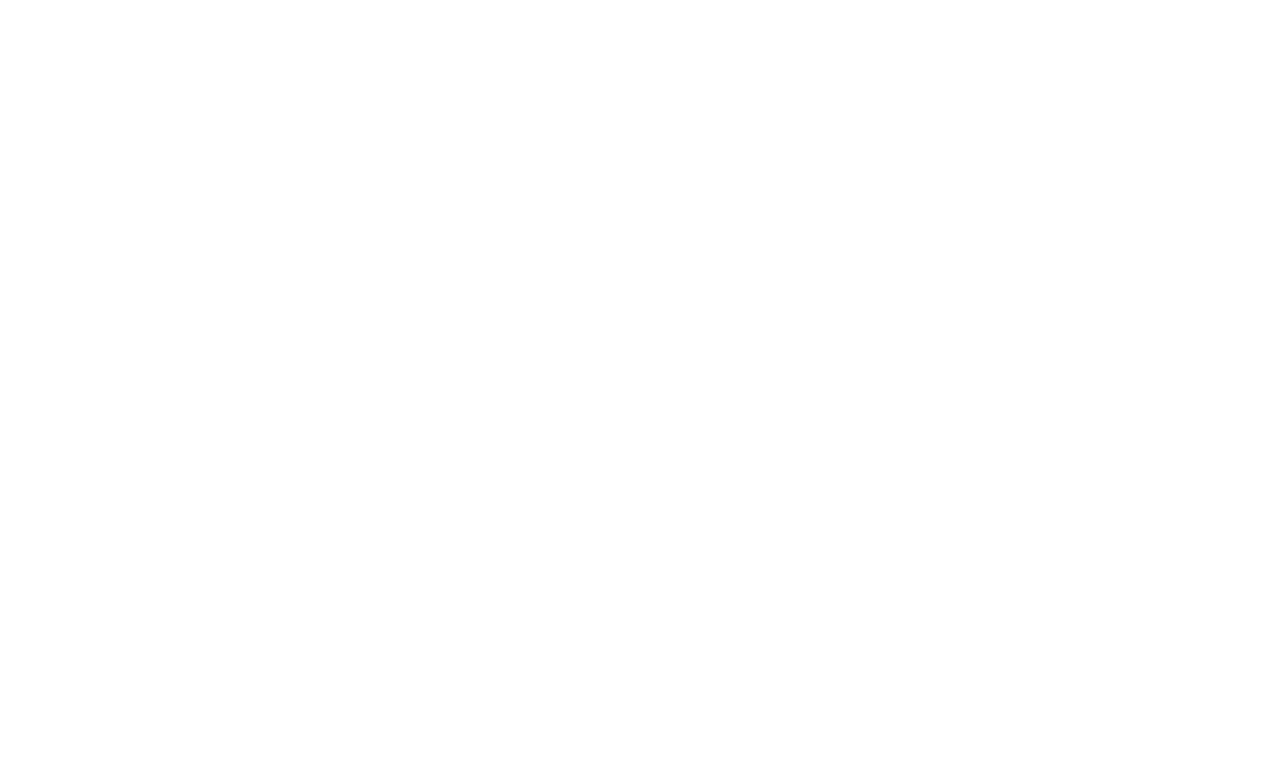
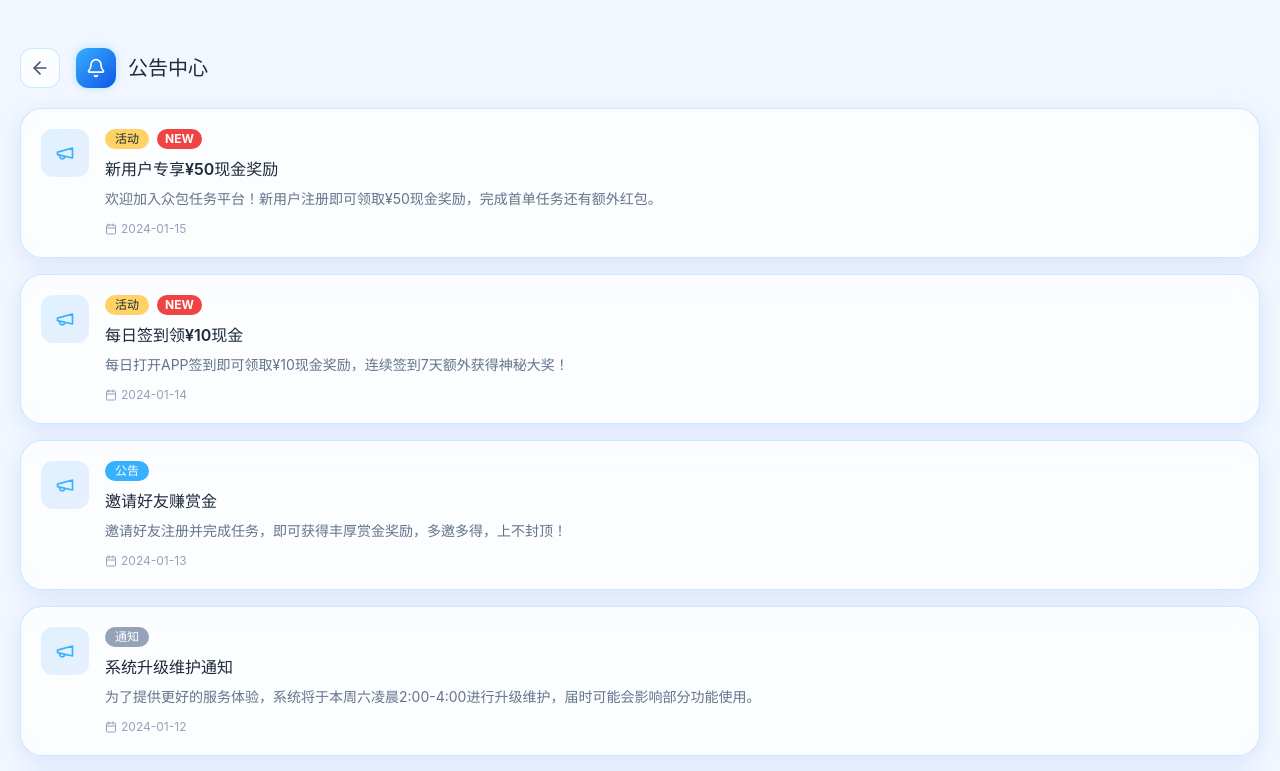
Before and after one commit to jammaoaty-lab/-, a React (Vite) app: page /announcement in a window 1280 px wide. Before the commit this address had no page. Shown: the top 771 px of the page. Built offline with nearby package versions, Linux system fonts and the light colour scheme.

Commit message:
feat: 安卓APP UI设计：科技炫酷商务风
Co-authored-by: traeagent <traeagent@users.noreply.github.com>

```diff
--- a/src/App.tsx
+++ b/src/App.tsx
@@ -7,6 +7,7 @@ import Profile from "@/pages/Profile";
 import Wallet from "@/pages/Wallet";
 import CreateTask from "@/pages/CreateTask";
 import MyTasks from "@/pages/MyTasks";
+import Announcement from "@/pages/Announcement";
 import BottomNav from "@/components/BottomNav";
 
 // 充值页面
@@ -127,6 +128,7 @@ const AppLayout = () => {
         <Route path="/wallet" element={<Wallet />} />
         <Route path="/create-task" element={<CreateTask />} />
         <Route path="/my-tasks" element={<MyTasks />} />
+        <Route path="/announcement" element={<Announcement />} />
         <Route path="/recharge" element={<RechargePage />} />
         <Route path="/withdraw" element={<WithdrawPage />} />
       </Routes>
--- /dev/null
+++ b/src/pages/Announcement.tsx
@@ -0,0 +1,139 @@
+import { useNavigate } from 'react-router-dom';
+import { ArrowLeft, Bell, Megaphone, Calendar } from 'lucide-react';
+import GlassCard from '../components/GlassCard';
+
+const Announcement = () => {
+  const navigate = useNavigate();
+
+  // 模拟公告列表
+  const announcements = [
+    {
+      id: 1,
+      title: '新用户专享¥50现金奖励',
+      content: '欢迎加入众包任务平台！新用户注册即可领取¥50现金奖励，完成首单任务还有额外红包。',
+      type: '活动',
+      date: '2024-01-15',
+      isNew: true
+    },
+    {
+      id: 2,
+      title: '每日签到领¥10现金',
+      content: '每日打开APP签到即可领取¥10现金奖励，连续签到7天额外获得神秘大奖！',
+      type: '活动',
+      date: '2024-01-14',
+      isNew: true
+    },
+    {
+      id: 3,
+      title: '邀请好友赚赏金',
+      content: '邀请好友注册并完成任务，即可获得丰厚赏金奖励，多邀多得，上不封顶！',
+      type: '公告',
+      date: '2024-01-13',
+      isNew: false
+    },
+    {
+      id: 4,
+      title: '系统升级维护通知',
+      content: '为了提供更好的服务体验，系统将于本周六凌晨2:00-4:00进行升级维护，届时可能会影响部分功能使用。',
+      type: '通知',
+      date: '2024-01-12',
+      isNew: false
+    },
+    {
+      id: 5,
+      title: '春节活动预告',
+      content: '春节期间将推出一系列超值活动，敬请期待！完成指定任务更有机会获得iPhone 15大奖！',
+      type: '活动',
+      date: '2024-01-10',
+      isNew: false
+    }
+  ];
+
+  const getTypeColor = (type: string) => {
+    switch (type) {
+      case '活动':
+        return 'bg-[#FFD266] text-slate-800';
+      case '公告':
+        return 'bg-[#36B0FF] text-white';
+      case '通知':
+        return 'bg-slate-400 text-white';
+      default:
+        return 'bg-slate-300 text-slate-700';
+    }
+  };
+
+  return (
+    <div className="min-h-screen bg-[#F2F7FF] pb-24">
+      {/* 顶部导航栏 */}
+      <div className="px-5 pt-12 pb-5">
+        <div className="flex items-center gap-4">
+          <button
+            onClick={() => navigate(-1)}
+            className="w-10 h-10 glass-effect rounded-xl flex items-center justify-center neon-border hover:scale-95 transition-transform duration-300"
+          >
+            <ArrowLeft size={20} className="text-slate-600" />
+          </button>
+          <div className="flex items-center gap-3">
+            <div className="w-10 h-10 primary-gradient rounded-xl flex items-center justify-center glow-effect">
+              <Bell size={20} className="text-white" />
+            </div>
+            <h1 className="text-xl font-bold text-slate-800">公告中心</h1>
+          </div>
+        </div>
+      </div>
+
+      <div className="px-5">
+        {/* 公告列表 */}
+        <div className="space-y-4">
+          {announcements.map((announcement) => (
+            <GlassCard
+              key={announcement.id}
+              className="p-5 cursor-pointer hover:scale-[1.01] transition-transform duration-300"
+              hasNeonBorder
+            >
+              <div className="flex items-start gap-4">
+                <div className="flex-shrink-0">
+                  <div className="w-12 h-12 rounded-xl flex items-center justify-center" style={{ background: 'linear-gradient(135deg, rgba(54,176,255,0.15), rgba(15,86,232,0.08))' }}>
+                    <Megaphone size={20} className="text-[#36B0FF]" />
+                  </div>
+                </div>
+                <div className="flex-1 min-w-0">
+                  <div className="flex items-center gap-2 mb-2">
+                    <span className={`px-2.5 py-0.5 rounded-full text-xs font-bold ${getTypeColor(announcement.type)}`}>
+                      {announcement.type}
+                    </span>
+                    {announcement.isNew && (
+                      <span className="px-2 py-0.5 bg-red-500 text-white text-xs font-bold rounded-full">NEW</span>
+                    )}
+                  </div>
+                  <h3 className="text-base font-semibold text-slate-800 mb-2 line-clamp-1">
+                    {announcement.title}
+                  </h3>
+                  <p className="text-sm text-slate-500 mb-3 line-clamp-2">
+                    {announcement.content}
+                  </p>
+                  <div className="flex items-center gap-1 text-xs text-slate-400">
+                    <Calendar size={12} />
+                    <span>{announcement.date}</span>
+                  </div>
+                </div>
+              </div>
+            </GlassCard>
+          ))}
+        </div>
+
+        {/* 空状态提示 */}
+        {announcements.length === 0 && (
+          <div className="flex flex-col items-center justify-center py-20">
+            <div className="w-20 h-20 glass-effect rounded-2xl flex items-center justify-center mb-4 neon-border">
+              <Bell size={32} className="text-slate-300" />
+            </div>
+            <p className="text-slate-500 text-base">暂无公告</p>
+          </div>
+        )}
+      </div>
+    </div>
+  );
+};
+
+export default Announcement;
--- a/src/pages/TaskSquare.tsx
+++ b/src/pages/TaskSquare.tsx
@@ -18,8 +18,7 @@ const TaskSquare = () => {
   const [signedDays, setSignedDays] = useState([1, 2, 3]);
   const [showToast, setShowToast] = useState(false);
   const [todaySigned, setTodaySigned] = useState(false);
-  const [showAnnouncement, setShowAnnouncement] = useState(false);
-  const [showAnnouncementDetail, setShowAnnouncementDetail] = useState(false);
+  const [showAnnouncement, setShowAnnouncement] = useState(true);
   const [showNewUserBanner, setShowNewUserBanner] = useState(true);
   const [hasClaimedNewUserReward, setHasClaimedNewUserReward] = useState(false);
   const touchStartY = useRef(0);
@@ -185,7 +184,7 @@ const TaskSquare = () => {
           <div
             className="mb-5 rounded-2xl glass-effect neon-border p-4 cursor-pointer hover:scale-[1.01] transition-transform duration-300"
             style={{ background: 'linear-gradient(135deg, rgba(54,176,255,0.15), rgba(15,86,232,0.08))' }}
-            onClick={() => setShowAnnouncementDetail(true)}
+            onClick={() => navigate('/announcement')}
           >
             <div className="flex items-center gap-3">
               <div className="flex-shrink-0">
@@ -235,6 +234,16 @@ const TaskSquare = () => {
           </button>
 
           <button
+            onClick={() => navigate('/announcement')}
+            className="glass-effect neon-border rounded-2xl p-4 flex flex-col items-center gap-2 hover:scale-105 transition-transform duration-300 active:scale-95"
+          >
+            <div className="w-12 h-12 rounded-full flex items-center justify-center glow-effect" style={{ background: 'linear-gradient(135deg, #F59E0B, #D97706)' }}>
+              <Bell size={22} className="text-white" />
+            </div>
+            <span className="text-xs font-medium text-slate-700">公告中心</span>
+          </button>
+
+          <button
             onClick={() => navigate('/invite')}
             className="glass-effect neon-border rounded-2xl p-4 flex flex-col items-center gap-2 hover:scale-105 transition-transform duration-300 active:scale-95"
           >
@@ -242,16 +251,6 @@ const TaskSquare = () => {
               <Users size={22} className="text-white" />
             </div>
             <span className="text-xs font-medium text-slate-700">邀请好友</span>
-          </button>
-
-          <button
-            onClick={() => {}}
-            className="glass-effect neon-border rounded-2xl p-4 flex flex-col items-center gap-2 hover:scale-105 transition-transform duration-300 active:scale-95"
-          >
-            <div className="w-12 h-12 rounded-full flex items-center justify-center glow-effect" style={{ background: 'linear-gradient(135deg, #F59E0B, #D97706)' }}>
-              <MessageSquare size={22} className="text-white" />
-            </div>
-            <span className="text-xs font-medium text-slate-700">在线客服</span>
           </button>
         </div>
 
@@ -356,57 +355,6 @@ const TaskSquare = () => {
         </div>
       )}
 
-      {/* 公告详情弹窗 */}
-      {showAnnouncementDetail && (
-        <div className="fixed inset-0 z-50 flex items-center justify-center p-6">
-          <div
-            className="absolute inset-0 bg-black/40 backdrop-blur-sm"
-            onClick={() => setShowAnnouncementDetail(false)}
-          />
-          <div className="relative w-full max-w-md glass-effect rounded-[26px] neon-border glass-card-shadow p-6 animate-fade-in">
-            {/* 关闭按钮 */}
-            <button
-              onClick={() => setShowAnnouncementDetail(false)}
-              className="absolute top-4 right-4 w-8 h-8 glass-effect rounded-full flex items-center justify-center neon-border hover:bg-slate-100 transition-colors"
-            >
-              <X size={18} className="text-slate-500" />
-            </button>
-
-            <h2 className="text-xl font-bold text-slate-800 mb-4">系统公告</h2>
-
-            <div className="space-y-4 text-slate-600">
-              <p className="text-sm">
-                🎉 欢迎加入众包任务平台！
-              </p>
-              <p className="text-sm">
-                我们为新用户准备了丰富的福利：
-              </p>
-              <ul className="list-disc list-inside space-y-2 text-sm">
-                <li>新用户专享¥50现金奖励</li>
-                <li>每日签到可领取¥10现金</li>
-                <li>邀请好友注册可获得丰厚奖励</li>
-                <li>完成任务即可获得赏金，直接提现</li>
-              </ul>
-              <p className="text-sm text-slate-400">
-                活动时间：长期有效
-              </p>
-            </div>
-
-            <div className="mt-6">
-              <Button
-                variant="primary"
-                size="lg"
-                isGlow
-                className="w-full"
-                onClick={() => setShowAnnouncementDetail(false)}
-              >
-                我知道了
-              </Button>
-            </div>
-          </div>
-        </div>
-      )}
-
       {/* 签到弹窗 */}
       {showSignIn && (
         <div className="fixed inset-0 z-50 flex items-center justify-center p-6">
```
